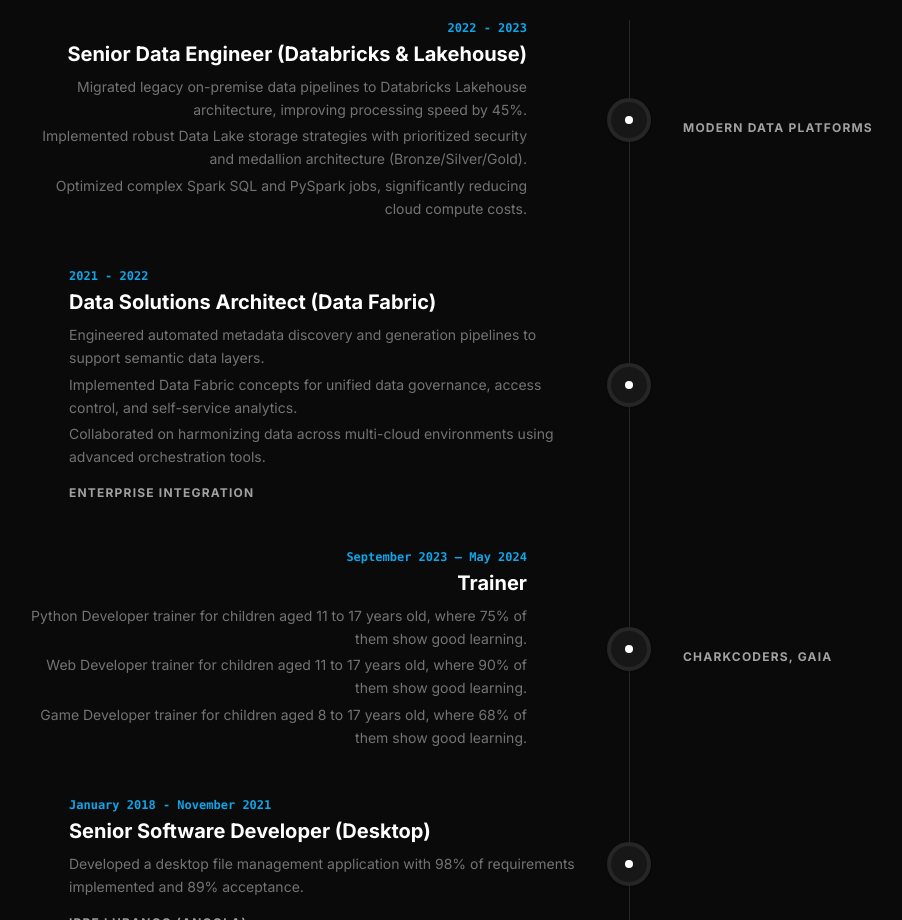
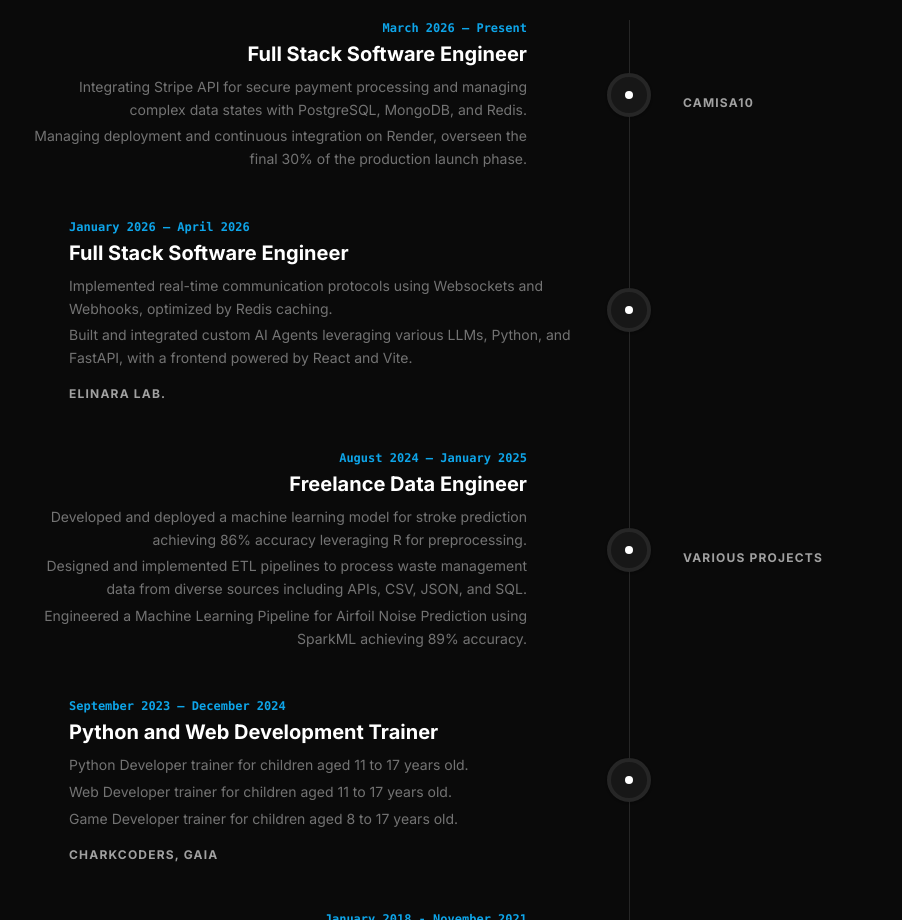
Before and after one commit to laurindocbenjamim/laurindo-portfolio-reactjs, a React (Vite) app: page / in a window 1280 px wide. Shown: the part 1880-2800 px from the top of the page, without its empty margins (11-913 px from the left). Built offline with nearby package versions, Linux system fonts and the light colour scheme.

Commit message:
feat: Add new projects to portfolio
Includes ASun Browser AI Agent, JDM Mock Server, and Radar Sentinel. These showcase AI, automation, pentesting, and backend development.

```diff
--- a/src/App.tsx
+++ b/src/App.tsx
@@ -31,6 +31,30 @@ const PROFILE_IMAGES = [
 ];
 
 const PROJECTS = [
+  {
+    title: "ASun Browser AI Agent",
+    description: "An intelligent browser agent with two specialized modules: an automation agent for form fulfillment and a pentesting agent for security testing.",
+    demo: "https://aosbrowser-002.onrender.com",
+    github: "https://github.com/laurindocbenjamim",
+    tags: ["AI Agent", "Automation", "Pentesting", "FastAPI", "React"],
+    type: "AI / Security"
+  },
+  {
+    title: "JDM Mock Server",
+    description: "A high-performance, multi-tenant JSON mock backend service. Create routes and tables like a database to accelerate frontend prototyping.",
+    demo: "https://jdm-mock-server.onrender.com",
+    github: "https://github.com/laurindocbenjamim",
+    tags: ["Node.js", "Express", "API Mocking", "Database"],
+    type: "Backend / API"
+  },
+  {
+    title: "Radar Sentinel (Discord Bot)",
+    description: "AI-driven algorithmic analysis bot that processes global indicators (USA Agentic AI, NASDAQ, DXY, Crypto) to deliver instant market insights.",
+    demo: "https://discord.com/oauth2/authorize?client_id=1489759723124297930&permissions=268814336&integration_type=0&scope=bot+applications.commands",
+    github: "https://github.com/laurindocbenjamim",
+    tags: ["AI", "Financial Analysis", "Discord Bot", "Sentiment Analysis"],
+    type: "AI / Finance"
+  },
   {
     title: "MSpeeText: converter",
     description: "Convert audio speech into text using AI models with precision and high performance.",
@@ -146,10 +170,10 @@ const PROJECTS = [
 ];
 
 const SKILLS = [
-  { category: "Frontend", items: ["React", "Next.js", "TypeScript", "Tailwind CSS", "Bootstrap"], icon: <Monitor className="w-5 h-5 text-blue-500" /> },
-  { category: "Backend & Data", items: ["Python (FastAPI/Flask)", "Java", "PHP (Pure/Laravel)", "PostgreSQL", "MySQL", "Hadoop/Hive", "Databricks", "Data Lake/Lakehouse"], icon: <Database className="w-5 h-5 text-emerald-500" /> },
-  { category: "DevOps & Cloud", items: ["Docker", "Git", "Nginx", "Keycloak", "Apache Airflow", "Apache Spark", "Data Fabric"], icon: <Server className="w-5 h-5 text-amber-500" /> },
-  { category: "AI & Science", items: ["OpenAI API", "Watson AI", "Gemini API", "Speech-to-Text", "Voice Cloning"], icon: <Brain className="w-5 h-5 text-purple-500" /> }
+  { category: "Frontend", items: ["React", "Next.js", "TypeScript", "Tailwind CSS", "Bootstrap", "JavaScript"], icon: <Monitor className="w-5 h-5 text-blue-500" /> },
+  { category: "Backend & Data", items: ["Python (FastAPI/Flask)", "Java", "PHP (Pure/Laravel)", "Node.js (Express)", "PostgreSQL", "MySQL", "MongoDB", "Redis", "Hadoop/Hive", "Microsoft Fabric"], icon: <Database className="w-5 h-5 text-emerald-500" /> },
+  { category: "Cloud & DevOps", items: ["Azure", "AWS", "GCP", "Docker", "Git", "Nginx", "CI/CD", "Apache Airflow", "Apache Spark", "Apache Kafka"], icon: <Server className="w-5 h-5 text-amber-500" /> },
+  { category: "AI & ML", items: ["OpenAI API", "Gemini API", "Watson AI", "NLP", "R", "MatLAB", "Machine Learning (SparkML)"], icon: <Brain className="w-5 h-5 text-purple-500" /> }
 ];
 
 function Home() {
@@ -171,65 +195,67 @@ function Home() {
     : PROJECTS.filter(p => p.type === activeFilter);
 
   const navLinks = [
-    { name: "About", href: "#about" },
+    { name: "About", href: "#hero" },
     { name: "Experience", href: "#experience" },
     { name: "Projects", href: "#projects" },
     { name: "Skills", href: "#skills" },
-    { name: "Showcases", href: "/shocases" },
     { name: "Contact", href: "#contact" }
   ];
 
   const EXPERIENCES = [
     {
-      role: "Senior Data Engineer (Databricks & Lakehouse)",
-      company: "Modern Data Platforms",
-      period: "2022 - 2023",
-      desc: "Architected scalable Lakehouse solutions using Databricks and Delta Lake. Engineered high-performance Spark pipelines for ETL/ELT processes and implemented automated data quality frameworks.",
+      role: "Full Stack Software Engineer",
+      company: "Camisa10",
+      period: "March 2026 – Present",
+      desc: "Architecting and developing a high-performance e-commerce platform for sports apparel using FastAPI and React.js.",
       bullets: [
-        "Migrated legacy on-premise data pipelines to Databricks Lakehouse architecture, improving processing speed by 45%.",
-        "Implemented robust Data Lake storage strategies with prioritized security and medallion architecture (Bronze/Silver/Gold).",
-        "Optimized complex Spark SQL and PySpark jobs, significantly reducing cloud compute costs."
+        "Integrating Stripe API for secure payment processing and managing complex data states with PostgreSQL, MongoDB, and Redis.",
+        "Managing deployment and continuous integration on Render, overseen the final 30% of the production launch phase."
       ]
     },
     {
-      role: "Data Solutions Architect (Data Fabric)",
-      company: "Enterprise Integration",
-      period: "2021 - 2022",
-      desc: "Designed and deployed Data Fabric frameworks to unify disparated data sources and enable real-time metadata-driven data orchestration across hybrid cloud environments.",
+      role: "Full Stack Software Engineer",
+      company: "Elinara Lab.",
+      period: "January 2026 – April 2026",
+      desc: "Engineered a SaaS platform for Agentic AI, orchestrating 5 specialized agents across a microservices architecture.",
       bullets: [
-        "Engineered automated metadata discovery and generation pipelines to support semantic data layers.",
-        "Implemented Data Fabric concepts for unified data governance, access control, and self-service analytics.",
-        "Collaborated on harmonizing data across multi-cloud environments using advanced orchestration tools."
+        "Implemented real-time communication protocols using Websockets and Webhooks, optimized by Redis caching.",
+        "Built and integrated custom AI Agents leveraging various LLMs, Python, and FastAPI, with a frontend powered by React and Vite."
       ]
     },
     {
-      role: "Trainer",
-      company: "Charkcoders, Gaia",
-      period: "September 2023 – May 2024",
-      desc: "Python Developer trainer for children aged 11-17 (75% success), Web Developer trainer (90% success), and Game Developer trainer (68% success).",
+      role: "Freelance Data Engineer",
+      company: "Various Projects",
+      period: "August 2024 – January 2025",
+      desc: "Delivered data-driven solutions and machine learning models for diverse industrial and clinical requirements.",
       bullets: [
-        "Python Developer trainer for children aged 11 to 17 years old, where 75% of them show good learning.",
-        "Web Developer trainer for children aged 11 to 17 years old, where 90% of them show good learning.",
-        "Game Developer trainer for children aged 8 to 17 years old, where 68% of them show good learning."
+        "Developed and deployed a machine learning model for stroke prediction achieving 86% accuracy leveraging R for preprocessing.",
+        "Designed and implemented ETL pipelines to process waste management data from diverse sources including APIs, CSV, JSON, and SQL.",
+        "Engineered a Machine Learning Pipeline for Airfoil Noise Prediction using SparkML achieving 89% accuracy."
       ]
     },
     {
-      role: "Senior Software Developer (Desktop)",
+      role: "Python and Web Development Trainer",
+      company: "Charkcoders, Gaia",
+      period: "September 2023 – December 2024",
+      desc: "Trained students in Python and web development, achieving a 75-90% success rate in skills acquisition.",
+      bullets: [
+        "Python Developer trainer for children aged 11 to 17 years old.",
+        "Web Developer trainer for children aged 11 to 17 years old.",
+        "Game Developer trainer for children aged 8 to 17 years old."
+      ]
+    },
+    {
+      role: "Full-Stack Developer",
       company: "IPPE Lubango (Angola)",
       period: "January 2018 - November 2021",
-      desc: "Developed a desktop file management application with 98% of requirements implemented and 89% acceptance."
-    },
-    {
-      role: "Senior Software Developer (Web)",
-      company: "IPPE Lubango (Angola)",
-      period: "January 2018 - November 2021",
-      desc: "Developed an academic management platform using pure PHP, HTML, CSS, Bootstrap, JQuery, and Ajax (75% acceptance). Modernized manual payment registrations."
+      desc: "Developed a file management system using Java 10, Spring Boot MVC, Bootstrap, and Javascript, achieving a 98% requirement implementation rate."
     },
     {
       role: "Full Stack Developer",
       company: "ELT - Contas, lda - Lubango",
       period: "March 2019 - September 2021",
-      desc: "Developed a Shopping web application with 70% of requirements implemented using PHP/Laravel and JQuery (Project discontinued)."
+      desc: "Developed a shopping web application using Laravel 8, Bootstrap, Javascript and JQuery (Project discontinued)."
     }
   ];
 
@@ -582,9 +608,6 @@ function Home() {
             <div>
               <p className="text-brand-primary font-bold uppercase tracking-widest text-xs mb-3">Portfolio</p>
               <h2 className="text-4xl font-display font-bold text-white leading-tight">Featured Projects</h2>
-              <Link to="/shocases" className="inline-flex items-center gap-2 mt-4 text-brand-primary hover:text-white transition-colors text-sm font-bold">
-                View Project Slides <ChevronRight className="w-4 h-4" />
-              </Link>
             </div>
 
             {/* Filter buttons */}
@@ -783,7 +806,6 @@ export default function App() {
     { name: "About", href: "/#hero" },
     { name: "Experience", href: "/#experience" },
     { name: "Projects", href: "/#projects" },
-    { name: "Shocases", href: "/shocases" },
     { name: "Skills", href: "/#skills" },
     { name: "Contact", href: "/#contact" }
   ];
@@ -886,7 +908,7 @@ export default function App() {
 
       <Routes>
         <Route path="/" element={<Home />} />
-        <Route path="/shocases" element={<Showcases />} />
+        <Route path="/showcases" element={<Showcases />} />
       </Routes>
     </div>
   );
```
Also changed, not shown: src/components/Showcases.tsx (+30 -0 lines).
